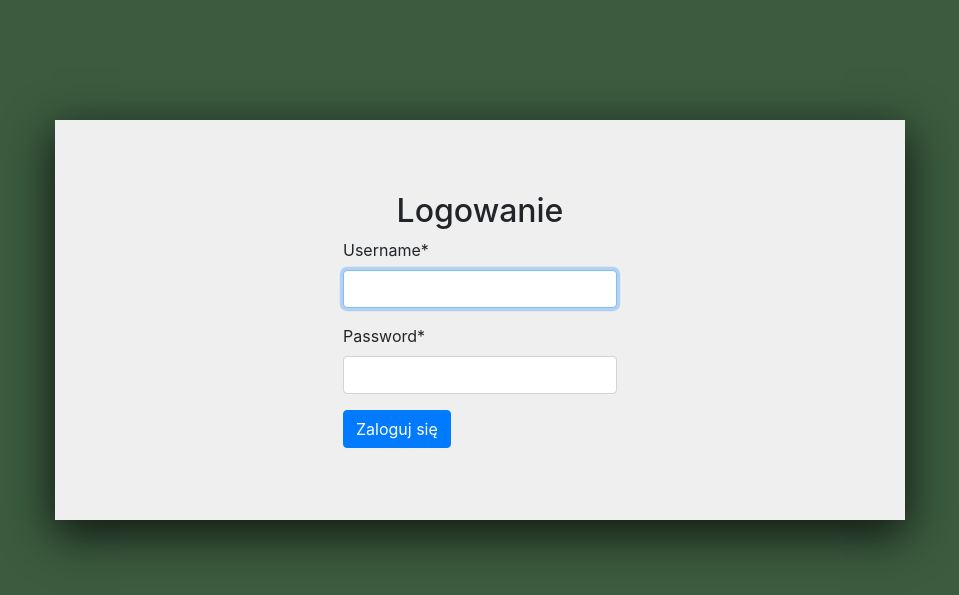
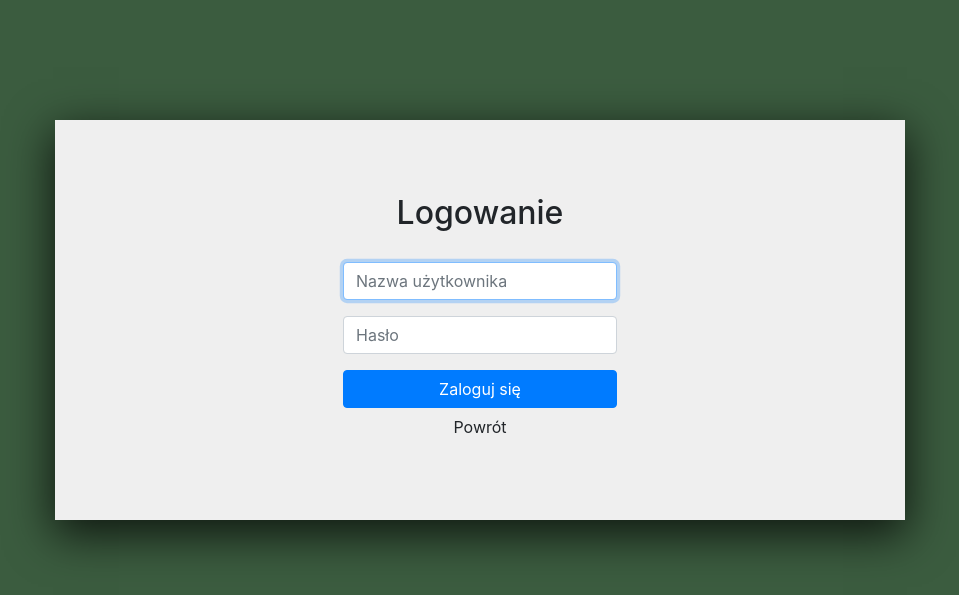
Before and after one commit to Vikes2/3k-game, a Django app: page /login/ in a window 1280 px wide. Shown: the top 595 px of the page, without its empty margins (160-1119 px from the left). Run offline with Django 3.2, Linux system fonts and the light colour scheme; some libraries are stand-ins or nearby versions.

Commit message:
Finish register and login forms

```diff
--- a/ThreeKGame/settings.py
+++ b/ThreeKGame/settings.py
@@ -37,7 +37,6 @@ INSTALLED_APPS = [
     'django.contrib.sessions',
     'django.contrib.messages',
     'django.contrib.staticfiles',
-    'crispy_forms',
     'threeK_game',
     'channels',
 ]
@@ -106,7 +105,7 @@ AUTH_PASSWORD_VALIDATORS = [
 # Internationalization
 # https://docs.djangoproject.com/en/2.1/topics/i18n/
 
-LANGUAGE_CODE = 'en-us'
+LANGUAGE_CODE = 'pl'
 
 TIME_ZONE = 'UTC'
 
@@ -133,5 +132,3 @@ CHANNEL_LAYERS={
         },
     }
 }
-
-CRISPY_TEMPLATE_PACK = 'bootstrap3'
--- a/threeK_game/forms.py
+++ b/threeK_game/forms.py
@@ -1,8 +1,22 @@
 from django import forms
-from django.contrib.auth.forms import AuthenticationForm
+from django.contrib.auth.forms import AuthenticationForm, UserCreationForm, UsernameField
 from django.forms.widgets import PasswordInput, TextInput
 
 
 class LoginAuthForm(AuthenticationForm):
-    username = forms.CharField(widget=forms.TextInput({'class':'validate','placeholder': "Login"}),  label='')
-    password = forms.CharField(widget=forms.PasswordInput({'placeholder': "Hasło"}))
+    username = UsernameField(widget=forms.TextInput(attrs={'autofocus': True, 'class':'form-control', 'placeholder':"Nazwa użytkownika"}))
+    password = forms.CharField(
+        strip=False,
+        widget=forms.PasswordInput(attrs={'class':'form-control', 'placeholder':"Hasło"}),
+    )
+
+class RegisterForm(UserCreationForm):
+    username = UsernameField(widget=forms.TextInput(attrs={'autofocus': True, 'class':'form-control', 'placeholder':"Nazwa użytkownika"}))
+    password1 = forms.CharField(
+        strip=False,
+        widget=forms.PasswordInput(attrs={'class':'form-control', 'placeholder':"Hasło"}),
+    )
+    password2 = forms.CharField(
+        strip=False,
+        widget=forms.PasswordInput(attrs={'class':'form-control', 'placeholder':"Powtórz hasło"}),
+    )
--- a/threeK_game/static/threeK_game/css/game.css
+++ b/threeK_game/static/threeK_game/css/game.css
@@ -26,7 +26,7 @@ table {
 }
   table td {
     padding: 1rem;
-    border: 3px solid black;
+    border: 2px solid rgb(53, 53, 53);
   }
   table tr:first-child td {
     border-top: 0;
--- a/threeK_game/static/threeK_game/css/style.css
+++ b/threeK_game/static/threeK_game/css/style.css
@@ -13,8 +13,10 @@ main{
   overflow: auto;
 }
 
-nav{
+.form-all{
   display: flex;
+  flex-direction: column;
+  justify-content: center;
 }
 
 .main-content-container{
@@ -49,8 +51,12 @@ nav{
   height: auto;
 }
 
-.login-form{
+.auth-form{
   display: flex;
   flex-direction: column;
   justify-content: center;
 }
+
+h2{
+  margin-bottom: 30px;
+}
--- a/threeK_game/templates/registration/login.html
+++ b/threeK_game/templates/registration/login.html
@@ -1,5 +1,4 @@
 {% extends 'base.html' %}
-{% load crispy_forms_tags %}
 {% block content %}
 
   <h2>Logowanie</h2>
@@ -9,15 +8,16 @@
     </div>
   {% endif %}
 
-<form method="post">
-  {% csrf_token %}
-  <div class="form-group">
-      {{ form.username|as_crispy_field }}
-  </div>
-  <div class="form-group">
-      {{ form.password|as_crispy_field }}
-  </div>
-  <input type="submit" value="Zaloguj się" class="btn btn-primary">
-</form>
+  <form method="post" class="auth-form">
+    {% csrf_token %}
+    {%  for field in form %}
+      <div class="form-group">
+        {{field.errors}}
+        {{field}}
+      </div>
+    {% endfor %}
+    <input type="submit" value="Zaloguj się" class="btn btn-primary">
+    <a href="/" class="btn">Powrót</a>
+  </form>
 
 {% endblock %}
--- a/threeK_game/urls.py
+++ b/threeK_game/urls.py
@@ -3,14 +3,15 @@
 from django.urls import path, include, re_path
 from . import views
 from django.contrib.auth import views as auth_views
-from threeK_game.forms import LoginAuthForm
+from threeK_game.forms import LoginAuthForm, RegisterForm
 
 app_name='three_k'
 urlpatterns = [
     path('', views.index, name="index"),
     path('home/', views.home, name="home"),
     path('game/', views.game),
-    re_path(r'^login/$', auth_views.LoginView.as_view(), name='login', kwargs={"authentication_form": LoginAuthForm}),
+    path('login/', auth_views.LoginView.as_view(authentication_form=LoginAuthForm, template_name = 'registration/login.html'), name='login'),
     re_path(r'^logout/$', auth_views.LogoutView.as_view(), name='logout'),
-    re_path(r'^signup/$', views.signup, name='signup'),
+    # re_path(r'^signup/$', views.signup, name='signup'),
+    path('signup/', views.signup, name='signup')
 ]
```
Also changed, not shown: threeK_game/templates/registration/signup.html (+17 -5 lines), threeK_game/views.py (+5 -2 lines).
